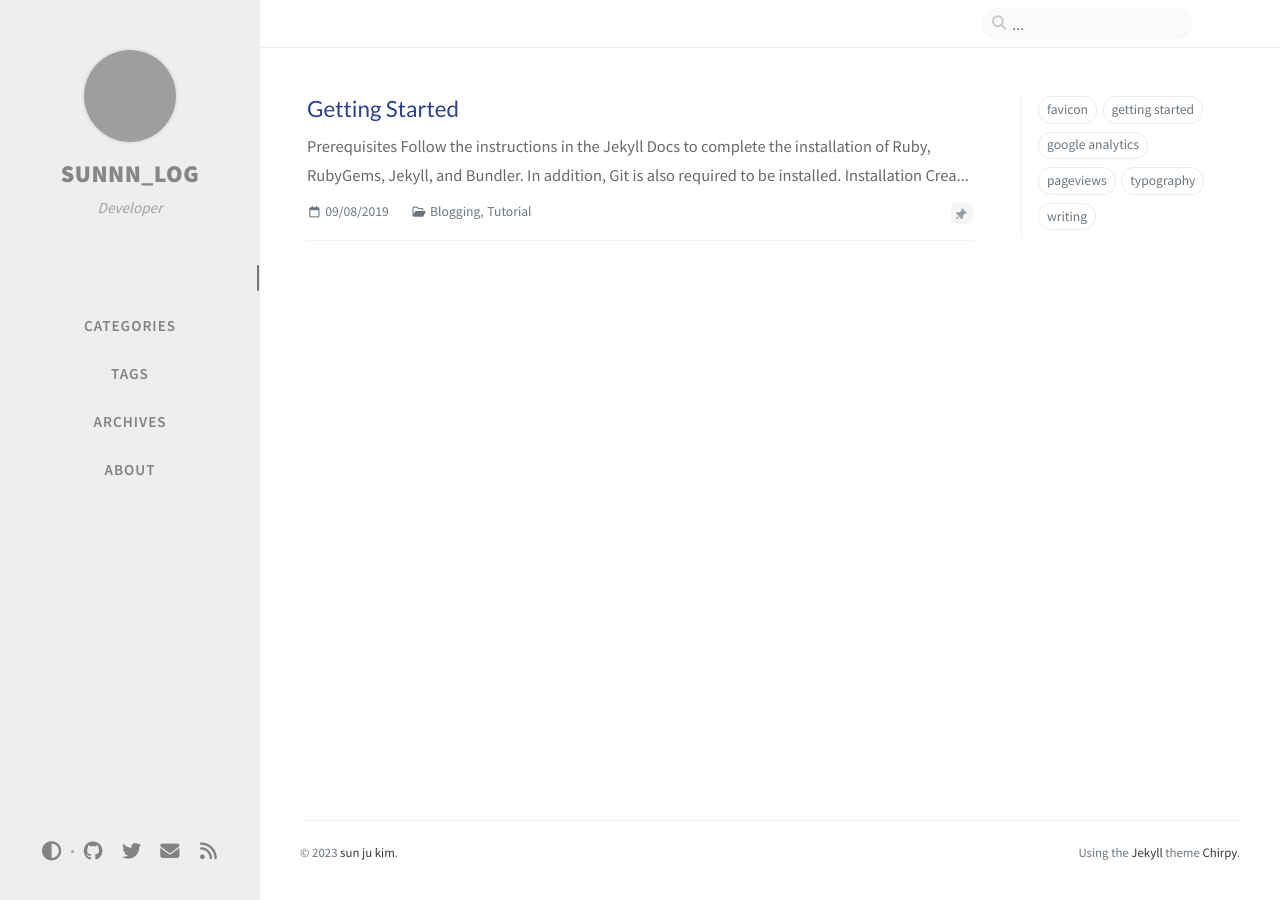
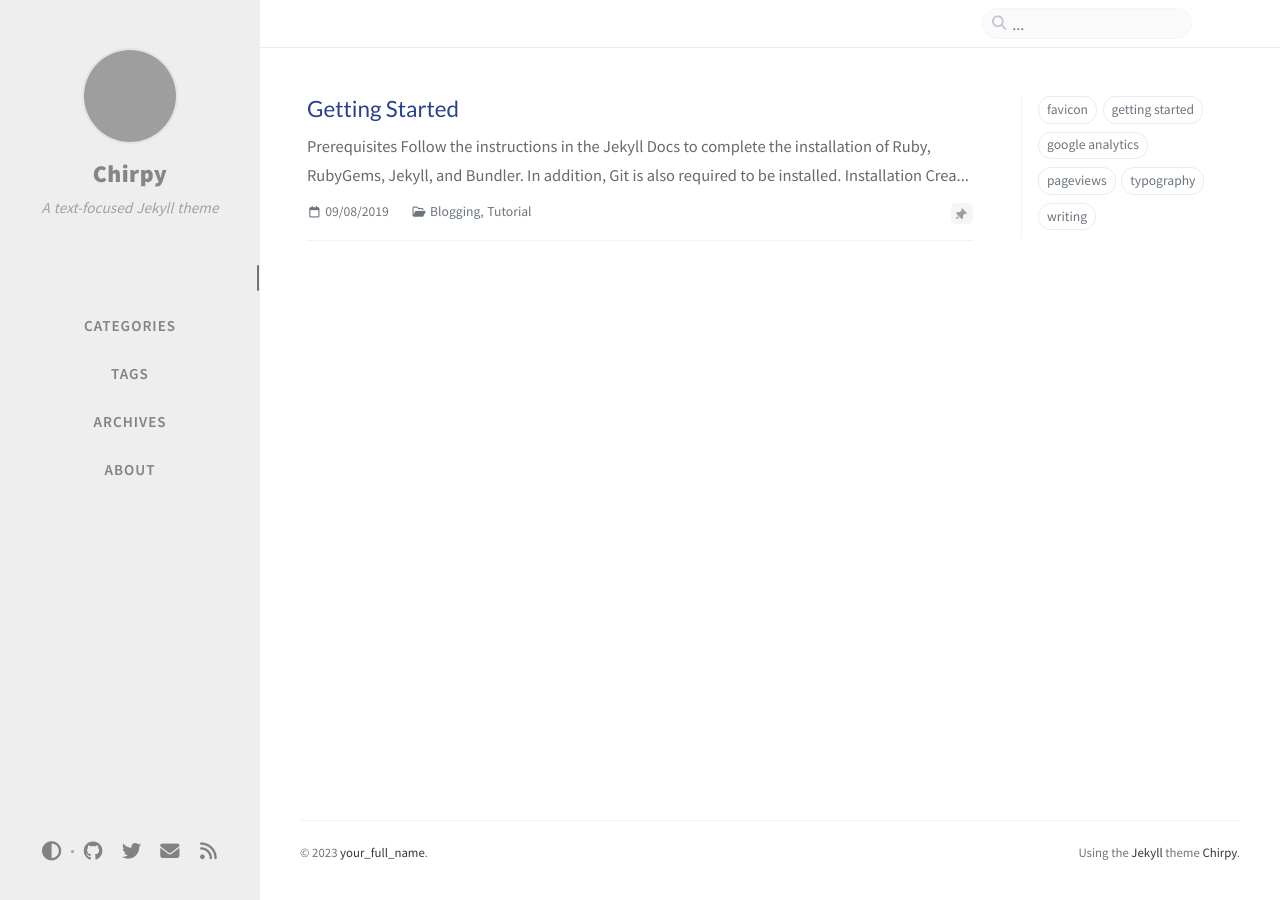
Before and after one commit to SunnnKim/SunnnKim-sunnnkim.github.io, a Jekyll site: the page built from index.html, in a window 1280 px wide. Built offline with Jekyll 4.4.1, drawn with Linux system fonts in a browser that asks for light colours; comment, search, counter and statistics services are not loaded; grey boxes are pictures that could not be loaded.

Commit message:
chirpy theme

```diff
--- a/_config.yml
+++ b/_config.yml
@@ -14,35 +14,36 @@ lang: ko
 
 
 # Change to your timezone › http://www.timezoneconverter.com/cgi-bin/findzone/findzone
-timezone: Asia/Seoul
+timezone: Asia/Shanghai
 
 # jekyll-seo-tag settings › https://github.com/jekyll/jekyll-seo-tag/blob/master/docs/usage.md
 # ↓ --------------------------
 
-title: SUNNN_LOG                          # the main title
+title: Chirpy                          # the main title
 
-tagline: Developer   # it will display as the sub-title
+tagline: A text-focused Jekyll theme   # it will display as the sub-title
 
 description: >-                        # used by seo meta and the atom feed
-  ;-)
+  A minimal, responsive, and powerful Jekyll theme for presenting professional writing.
 
 # fill in the protocol & hostname for your site, e.g., 'https://username.github.io'
-url: 'https://sunnnkim.github.io/'
+url: ''
 
 github:
-  username: sunnnkim             # change to your github username
+  username: github_username             # change to your github username
 
 twitter:
-  username:             # change to your twitter username
+  username: twitter_username            # change to your twitter username
 
 social:
   # Change to your full name.
   # It will be displayed as the default author of the posts and the copyright owner in the Footer
-  name: sun ju kim
-  email: ksunju0610@naver.com             # change to your email address
+  name: your_full_name
+  email: example@domain.com             # change to your email address
   links:
     # The first element serves as the copyright owner's link
-    - https://github.com/sunnnkim       # change to your github homepage
+    - https://twitter.com/username      # change to your twitter homepage
+    - https://github.com/username       # change to your github homepage
     # Uncomment below to add more social links
     # - https://www.facebook.com/username
     # - https://www.linkedin.com/in/username
@@ -89,7 +90,7 @@ comments:
   active:         # The global switch for posts comments, e.g., 'disqus'.  Keep it empty means disable
   # The active options are as follows:
   disqus:
-    shortname:  sunju  # fill with the Disqus shortname. › https://help.disqus.com/en/articles/1717111-what-s-a-shortname
+    shortname:    # fill with the Disqus shortname. › https://help.disqus.com/en/articles/1717111-what-s-a-shortname
   # utterances settings › https://utteranc.es/
   utterances:
     repo:         # <gh-username>/<repo>
```
Also changed, not shown: 2 other files.
